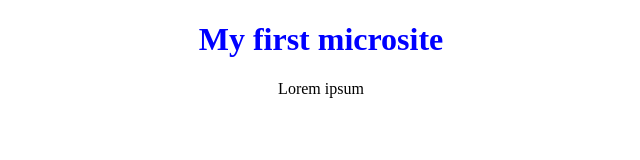
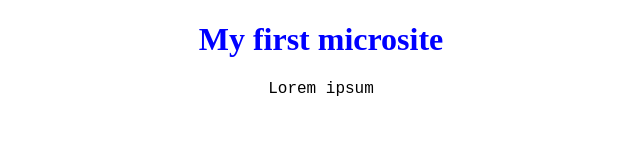
Before and after one commit to yewantraj/desn3035-e1, a plain HTML site: page index.html in a window 1280 px wide. Shown: the full height of the page, 319-959 px from the left. Drawn offline with Linux system fonts and the light colour scheme.

Commit message:
added font to the paragraph

```diff
--- a/style.css
+++ b/style.css
@@ -5,3 +5,8 @@
 h1{
     color:blue
 }
+
+p
+{
+    font-family: 'Courier New', Courier, monospace;
+}
```
